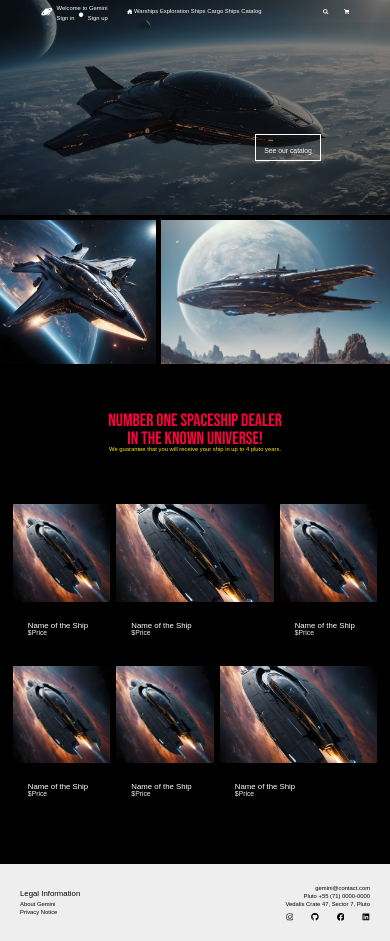
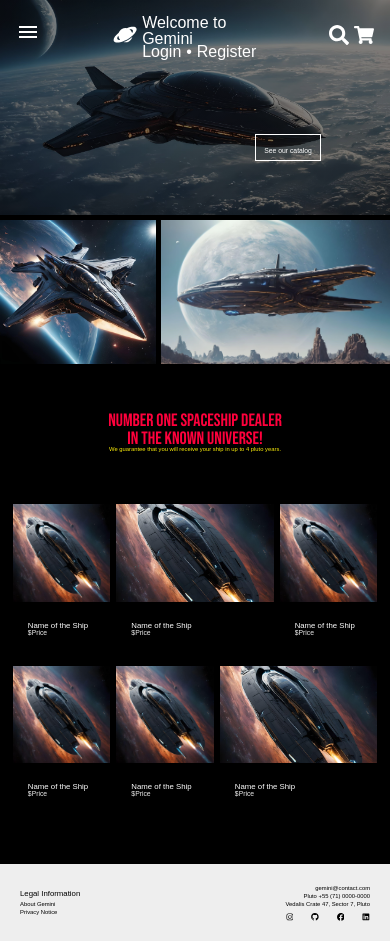
Before and after one commit to R-uan/ecommerce-frontend, a Next.js app: page / in a window 390 px wide. Built offline with nearby package versions, Linux system fonts and the light colour scheme; a web font is replaced by a local one.

Commit message:
media query header lateral menu

```diff
--- a/src/app/components/Header/Header.tsx
+++ b/src/app/components/Header/Header.tsx
@@ -1,61 +1,47 @@
 "use client";
 import { store } from "@/redux/store";
+import Link from "next/link";
 import { useRouter } from "next/navigation";
 import { useState } from "react";
 import { FaSearch, FaShoppingCart } from "react-icons/fa";
 import { Provider } from "react-redux";
 import HeaderOptions from "./HeaderOptions";
 import User from "./User";
-import Link from "next/link";
-
-export default function Header({ transparent = false, color = "black", absolute = false }: { transparent?: boolean; color?: string; absolute?: boolean }) {
+import s from "./styles/header.module.scss";
+import HeaderSearch from "./Search";
+import LateralMenu from "./LateralMenu";
+import { IoMenuSharp } from "react-icons/io5";
+export default function Header({
+	transparent = false,
+	color = "black",
+	absolute = false,
+}: {
+	transparent?: boolean;
+	color?: string;
+	absolute?: boolean;
+}) {
 	const [isOpen, setIsOpen] = useState(false);
-	const router = useRouter();
-
-	async function HandleSubmit(event: React.FormEvent<HTMLFormElement>) {
-		event.preventDefault();
-		const input = event.target as HTMLFormElement;
-		const value = (input.elements.namedItem("name") as HTMLInputElement).value;
-		const format = value.split(" ").join("_");
-		router.push(`/catalog?q=product&name=${format}`);
-	}
 
 	return (
 		<Provider store={store}>
 			<header
-				style={{ backgroundColor: transparent ? "transparent" : "#eeeeee", position: absolute ? "absolute" : "relative" }}
-				className={`z-[101] top-0 justify-between items-center relative flex h-[6vw] w-full shadow-[0px_5px_20px_0px_rgba(0,0,0,0.05)] p-px text-all-${color}`}>
+				style={{
+					backgroundColor: transparent ? "transparent" : "#eeeeee",
+					position: absolute ? "absolute" : "relative",
+				}}
+				className={s.header}>
 				{isOpen ? null : <HeaderOptions transparent />}
-				<div className="px-[40px] h-full items-center justify-between w-full flex gap-[15px]">
+				<div className={`text-all-${color}`}>
+					<LateralMenu />
 					<User />
-					<div className="flex gap-[15px] w-fit h-[50%] justify-center items-center">
-						<div className="h-fit flex items-center" onClick={() => setIsOpen(!isOpen)}>
-							<button onClick={() => setIsOpen(!isOpen)}>
-								<FaSearch className="text-[1.4vw]" />
-							</button>
-						</div>
-						{!isOpen ? null : (
-							<div className="flex justify-center items-center z-0 absolute w-full overflow-auto h-full right-0 top-0">
-								<form className="z-[1] flex items-center w-[40%] h-[50%] relative" method="get" onSubmit={HandleSubmit}>
-									<input
-										style={{ backgroundColor: transparent ? "transparent" : "#050A0E", color: "white" }}
-										className="z-[5] text-[clamp(1.5rem,1.75vw,1.75vw)] leading-[clamp(1.5rem,1.75vw,1.75vw)] w-full h-[70%] pl-[5px] pr-[50px] rounded-[5px] shadow-[0px_5px_20px_0px_rgba(0,0,0,0.5)]"
-										name="name"
-										type="text"
-										placeholder="Search"
-									/>
-									<button className="z-[5] right-[10px] absolute" type="submit">
-										<FaSearch fill={"white"} className="text-[1.55vw]" />
-									</button>
-								</form>
-								<div className="z-[-1] absolute w-screen bg-transparent h-full right-0 top-0" onClick={() => setIsOpen(!isOpen)} />
-							</div>
-						)}
-						<div className="flex">
-							<Link href="/checkout">
-								<FaShoppingCart className="text-[1.4vw]" />
-							</Link>
-						</div>
+					{!isOpen ? null : <HeaderSearch setIsOpen={setIsOpen} transparent={transparent} />}
+					<div className={s.right_icons}>
+						<button onClick={() => setIsOpen(!isOpen)}>
+							<FaSearch className={s.icon} />
+						</button>
+						<Link href="/checkout">
+							<FaShoppingCart className={s.icon} />
+						</Link>
 					</div>
 				</div>
 			</header>
--- a/src/app/components/Header/HeaderOptions.tsx
+++ b/src/app/components/Header/HeaderOptions.tsx
@@ -1,12 +1,13 @@
 import Link from "next/link";
 import { IoHomeSharp } from "react-icons/io5";
-import styles from "./styles/header-options.module.scss";
+import s from "./styles/header.module.scss";
+
 export default function HeaderOptions({ transparent = false }: { transparent?: boolean }) {
 	const Warships = ["Bombers", "Capital Ships", "Carriers", "Destroyers", "Fighters", "Interceptors"];
 
 	const Exploration_Ships = ["Explorer Vessels", "Generational Vessels"];
 	return (
-		<div className={styles.menu_options}>
+		<div className={s.menu_options}>
 			<Link href={"/"}>
 				<IoHomeSharp className="text-[1.4vw]" />
 			</Link>
--- /dev/null
+++ b/src/app/components/Header/LateralMenu.tsx
@@ -0,0 +1,60 @@
+import { useSelector } from "react-redux";
+import s from "./styles/header.module.scss";
+import User from "./User";
+import { RootState } from "@/redux/store";
+import { IoMenuSharp } from "react-icons/io5";
+import { useState } from "react";
+export default function LateralMenu() {
+	const state = useSelector((s: RootState) => s.authentication);
+	const [isOpen, setStatus] = useState(false);
+
+	const Warships = ["Bombers", "Capital Ships", "Carriers", "Destroyers", "Fighters", "Interceptors"];
+	const Exploration_Ships = ["Explorer Vessels", "Generational Vessels"];
+	return (
+		<div className={s.menu}>
+			<div>
+				<button onClick={() => setStatus(!isOpen)}>
+					<IoMenuSharp className={s.menu_button} />
+				</button>
+			</div>
+			{!isOpen ? null : (
+				<nav className={s.lateral_bar}>
+					<div className="w-full h-[10%]">
+						<button onClick={() => setStatus(!isOpen)}>
+							<IoMenuSharp className={s.menu_button} fill="white" />
+						</button>
+					</div>
+					<div className={s.nav}>
+						<ul>
+							<li>Home</li>
+							<li>Catalog</li>
+							<hr />
+							<span>Warships</span>
+							{Warships.map((ele, key) => {
+								return (
+									<li key={key}>
+										<input type="button" value={ele} />
+									</li>
+								);
+							})}
+							<hr />
+							<span>Exploration Ships</span>
+							{Exploration_Ships.map((ele, key) => {
+								return (
+									<li key={key}>
+										<input type="button" value={ele} />
+									</li>
+								);
+							})}
+						</ul>
+					</div>
+					<div className={s.user}>
+						<div>
+							<button>Login</button>
+						</div>
+					</div>
+				</nav>
+			)}
+		</div>
+	);
+}
--- /dev/null
+++ b/src/app/components/Header/Search.tsx
@@ -0,0 +1,38 @@
+import { useRouter } from "next/navigation";
+import React, { SetStateAction } from "react";
+import { FaSearch } from "react-icons/fa";
+
+export default function HeaderSearch({
+	transparent,
+	setIsOpen,
+}: {
+	transparent: boolean;
+	setIsOpen: React.Dispatch<SetStateAction<boolean>>;
+}) {
+	const router = useRouter();
+	async function HandleSearchSubmit(event: React.FormEvent<HTMLFormElement>) {
+		event.preventDefault();
+		const input = event.target as HTMLFormElement;
+		const value = (input.elements.namedItem("name") as HTMLInputElement).value;
+		const format = value.split(" ").join("_");
+		router.push(`/catalog?q=product&name=${format}`);
+	}
+
+	return (
+		<div className="flex justify-center items-center z-0 absolute w-full overflow-auto h-full right-0 top-0">
+			<form className="z-[1] flex items-center w-[40%] h-[50%] relative" method="get" onSubmit={HandleSearchSubmit}>
+				<input
+					style={{ backgroundColor: transparent ? "transparent" : "#050A0E", color: "white" }}
+					className="z-[5] text-[clamp(1.5rem,1.75vw,1.75vw)] leading-[clamp(1.5rem,1.75vw,1.75vw)] w-full h-[70%] pl-[5px] pr-[50px] rounded-[5px] shadow-[0px_5px_20px_0px_rgba(0,0,0,0.5)]"
+					name="name"
+					type="text"
+					placeholder="Search"
+				/>
+				<button className="z-[5] right-[10px] absolute" type="submit">
+					<FaSearch fill={"white"} className="text-[1.55vw]" />
+				</button>
+			</form>
+			<div className="z-[-1] absolute w-screen bg-transparent h-full right-0 top-0" onClick={() => setIsOpen(false)} />
+		</div>
+	);
+}
--- a/src/app/components/Header/User.tsx
+++ b/src/app/components/Header/User.tsx
@@ -5,93 +5,59 @@ import Link from "next/link";
 import { redirect, useRouter } from "next/navigation";
 import { useEffect, useState } from "react";
 import { GiRingedPlanet } from "react-icons/gi";
-
+import s from "./styles/header.module.scss";
+import { useDispatch, useSelector } from "react-redux";
+import { RootState } from "@/redux/store";
+import { setUser } from "@/redux/slices/AuthenticationSlice";
 export default function User() {
 	const router = useRouter();
-	const [user, setUser] = useState<IUser | null>(null);
-	const [authenticated, setAuthenticationStatus] = useState<boolean>(false);
-
-	function Authentication() {
-		const token = Cookies.get("jwt");
-		if (token) {
-			const decode_token: { user: IUser } = jwtDecode(token);
-			if (decode_token.user) {
-				setAuthenticationStatus(true);
-				setUser(decode_token.user);
-			}
-		}
-	}
+	const dispatch = useDispatch();
+	const state = useSelector((s: RootState) => s.authentication);
 
 	function Logout() {
-		setUser(null);
-		setAuthenticationStatus(false);
+		dispatch(setUser(null));
 		Cookies.remove("jwt");
-		redirect("/");
+		router.refresh();
 	}
 
 	useEffect(() => {
-		if (!user) {
-			Authentication();
+		if (!state.authenticated) {
+			const token = Cookies.get("jwt");
+			if (!token) return;
+			const decode_token: { user: IUser } = jwtDecode(token);
+			if (decode_token.user) dispatch(setUser(decode_token.user));
 		}
-	});
+	}, [state.user]);
 
 	return (
-		<div className="flex flex-row items-center w-[55%] h-[80%] gap-[1vw]">
-			<GiRingedPlanet className="text-[3vw]" />
-			<div className="flex flex-col">
-				<p className="text-[1.5vw] leading-[1.5vw]">{!authenticated ? "Welcome to Gemini" : `Hello, ${user?.first_name}`}</p>
-				<div className="flex h-[1.5vw] gap-[1vw] items-center">
-					{!authenticated ? (
+		<div className={s.header_user}>
+			<GiRingedPlanet className={s.icon} />
+			<div>
+				<p>{!state.authenticated ? "Welcome to Gemini" : `Hello, ${state.user?.first_name}`}</p>
+				<div>
+					{!state.authenticated ? (
 						<>
-							<Link href={"/signin"} className="h-fit">
-								<span className="text-[1.5vw] leading-[1.5vw]">Sign in</span>
+							<Link href={"/login"} className="h-fit">
+								<span>Login</span>
 							</Link>
 							<span>•</span>
-							<Link href={"/signup"} className="h-fit">
-								<span className="text-[1.5vw] leading-[1.5vw]">Sign up</span>
+							<Link href={"/register"} className="h-fit">
+								<span>Register</span>
 							</Link>
 						</>
 					) : (
 						<>
 							<Link href={"/my-account"} className="h-fit">
-								<span className="text-[1.5vw] leading-[1.5vw]">My Account</span>
+								<span>My Account</span>
 							</Link>
-							<span className="text-[1.5vw] leading-[1.5vw]">•</span>
+							<span>•</span>
 							<button onClick={() => Logout()} className="h-fit">
-								<span className="text-[1.5vw] leading-[1.5vw]">Logout</span>
+								<span>Logout</span>
 							</button>
 						</>
 					)}
 				</div>
 			</div>
-			{/* {!showingMenu ? null : (
-					<>
-						<div className={styles.options_menu}>
-							<form action="POST" className="flex flex-col w-full gap-[10px]">
-								<input
-									className="w-full pl-[5px] rounded-sm h-[30px]"
-									type="text"
-									placeholder="Email"
-								/>
-								<input
-									className="w-full pl-[5px] rounded-sm h-[30px]"
-									type="text"
-									placeholder="Password"
-								/>
-							</form>
-							<button>
-								<Link href={"/signin"}>Signin</Link>
-							</button>
-							<button>
-								<Link href={"/signup"}>Signup</Link>
-							</button>
-						</div>
-						<div
-							onScroll={prevent}
-							onClick={() => setShowingStatus(!showingMenu)}
-							className={styles.options_menu_outer}></div>
-					</>
-				)} */}
 		</div>
 	);
 }
--- /dev/null
+++ b/src/app/components/Header/styles/header.module.scss
@@ -0,0 +1,243 @@
+$color: #eeeeee;
+$debug: 0;
+
+.header {
+	/* `z-[101] shadow-[0px_5px_20px_0px_rgba(0,0,0,0.05)] p-px  */
+	width: 100%;
+	z-index: 101;
+	display: flex;
+	position: relative;
+	align-items: center;
+	height: clamp(70px, 6vw, 6vw);
+	justify-content: space-between;
+
+	& > div:last-child {
+		gap: 15px;
+		width: 100%;
+		display: flex;
+		align-items: center;
+		padding: 0 4vw 0 4vw;
+		justify-content: space-between;
+	}
+}
+
+.header_user {
+	gap: 1.25vw;
+	width: 30%;
+	height: 80%;
+	display: flex;
+	align-items: center;
+
+	.icon {
+		font-size: clamp(2rem, 3vw, 3vw);
+	}
+
+	& > div:last-child {
+		gap: 2px;
+		display: flex;
+		flex-direction: column;
+
+		& > p {
+			font-size: clamp(1rem, 1.5vw, 1.5vw);
+			line-height: clamp(1rem, 1.5vw, 1.5vw);
+		}
+		/* "flex h-[1.5vw] gap-[1vw] items-center" */
+		& > div {
+			gap: 1.25vw;
+			display: flex;
+			height: 1.5vw;
+			align-items: center;
+			justify-content: space-between;
+
+			span {
+				font-size: clamp(1rem, 1.5vw, 1.5vw);
+				line-height: clamp(1rem, 1.5vw, 1.5vw);
+			}
+		}
+	}
+}
+
+.right_icons {
+	gap: clamp(5px, 1vw, 15px);
+	height: 50%;
+	display: flex;
+	width: fit-content;
+	align-items: center;
+	justify-content: center;
+
+	.icon {
+		font-size: clamp(1.25rem, 1.5vw, 1.75rem);
+	}
+}
+
+.menu_options {
+	top: 0;
+	left: 0;
+	right: 0;
+	bottom: 0;
+	width: 35%;
+	height: 100%;
+	margin: auto;
+	display: flex;
+	position: absolute;
+	align-items: center;
+	outline: $debug solid purple;
+
+	& > ul {
+		width: 100%;
+		height: 100%;
+		display: flex;
+		justify-content: space-evenly;
+
+		& > li {
+			width: fit-content;
+			height: 100%;
+			display: flex;
+			font-size: 1.5vw;
+			line-height: 1.5vw;
+			position: relative;
+			align-items: center;
+			justify-content: center;
+			outline: $debug solid yellow;
+
+			& > ul {
+				* {
+					color: black;
+				}
+
+				gap: 4px;
+				left: 50%;
+				top: 100%;
+				width: 13vw;
+				opacity: 0;
+				display: flex;
+				overflow: hidden;
+				position: absolute;
+				height: fit-content;
+				visibility: hidden;
+				flex-direction: column;
+				padding: 10px 0 10px 0;
+				/*justify-content: center;*/
+				transition: opacity 0.2s;
+				transform: translate(-50%, 0%);
+				/*box-shadow: 0px 5px 20px 0px rgba(0, 0, 0, 0.4);*/
+
+				& > li {
+					input:hover {
+						cursor: pointer;
+					}
+
+					&:hover {
+						background-color: #dddddd;
+					}
+
+					width: 100%;
+					font-size: 1.5vw;
+					line-height: 1.5vw;
+					text-align: center;
+				}
+			}
+
+			&:hover {
+				& > ul {
+					visibility: visible;
+					opacity: 1;
+					transition: opacity 0.2s;
+				}
+			}
+		}
+	}
+}
+
+.menu {
+	visibility: hidden;
+	position: absolute;
+	.menu_button {
+		font-size: clamp(1.5rem, 2vw, 1.75rem);
+	}
+}
+
+@media (max-width: 760px) {
+	.menu_options {
+		visibility: hidden;
+	}
+
+	.header_user {
+		width: 40%;
+	}
+
+	.menu {
+		position: relative;
+		visibility: visible;
+
+		.lateral_bar {
+			top: 0;
+			left: 0;
+			gap: 2vw;
+			width: 270px;
+			height: 100vh;
+			display: flex;
+			position: fixed;
+			visibility: visible;
+			flex-direction: column;
+			background-color: #050a0e;
+			padding: clamp(15px, 1vw, 1vw);
+
+			& > div:first-child {
+				padding: 3px;
+			}
+
+			.user {
+				left: 0;
+				bottom: 0;
+				width: 100%;
+				display: flex;
+				color: white;
+				position: absolute;
+				height: fit-content;
+				background-color: #00000020;
+
+				& > div:last-child {
+					display: flex;
+					flex-direction: column;
+					gap: 2px;
+					width: 100%;
+					height: 55px;
+					padding: 5px;
+
+					button {
+						border-radius: 6px;
+						width: 100%;
+						height: 55px;
+						color: black;
+						background-color: white;
+						font-size: clamp(1.25rem, 1.75vw, 1.75vw);
+						line-height: clamp(1.25rem, 1.75vw, 1.75vw);
+					}
+				}
+			}
+
+			.nav {
+				color: white;
+				& > ul {
+					display: flex;
+					flex-direction: column;
+					gap: clamp(5px, 2vw, 7px);
+					hr {
+						margin: 1vw 0px 1vw;
+					}
+					span {
+						color: #ff003c;
+						font-size: clamp(1.25rem, 1.25rem, 1.25vw);
+						line-height: clamp(1.25rem, 1.25rem, 1.25vw);
+					}
+
+					li {
+						font-size: clamp(1.5rem, 1.75vw, 1.75vw);
+						line-height: clamp(1.5rem, 1.75vw, 1.75vw);
+					}
+				}
+			}
+		}
+	}
+}
--- a/src/redux/slices/AuthenticationSlice.ts
+++ b/src/redux/slices/AuthenticationSlice.ts
@@ -22,6 +22,7 @@ const AuthenticationSlice = createSlice({
 		},
 		setUser: (state, action: PayloadAction<IUser | null>) => {
 			state.user = action.payload;
+			action.payload == null ? (state.authenticated = false) : (state.authenticated = true);
 		},
 	},
 });
```
